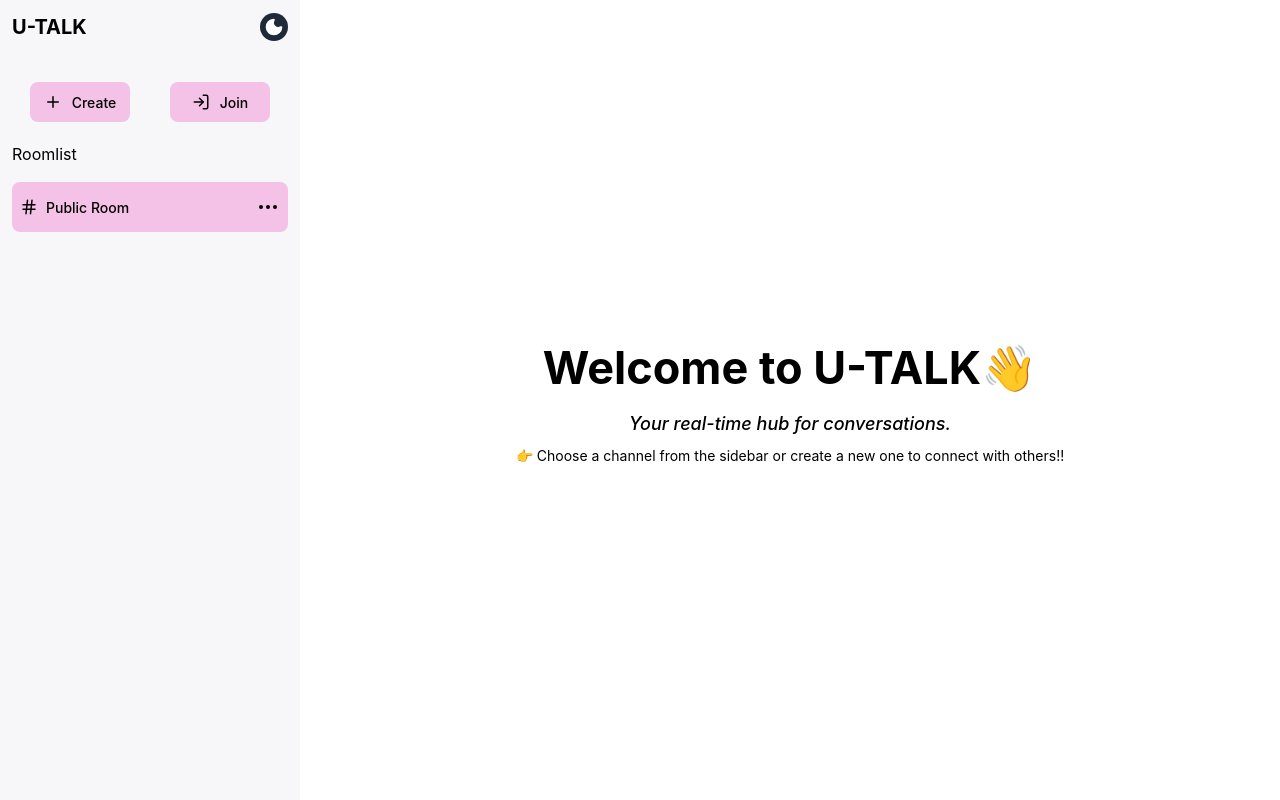
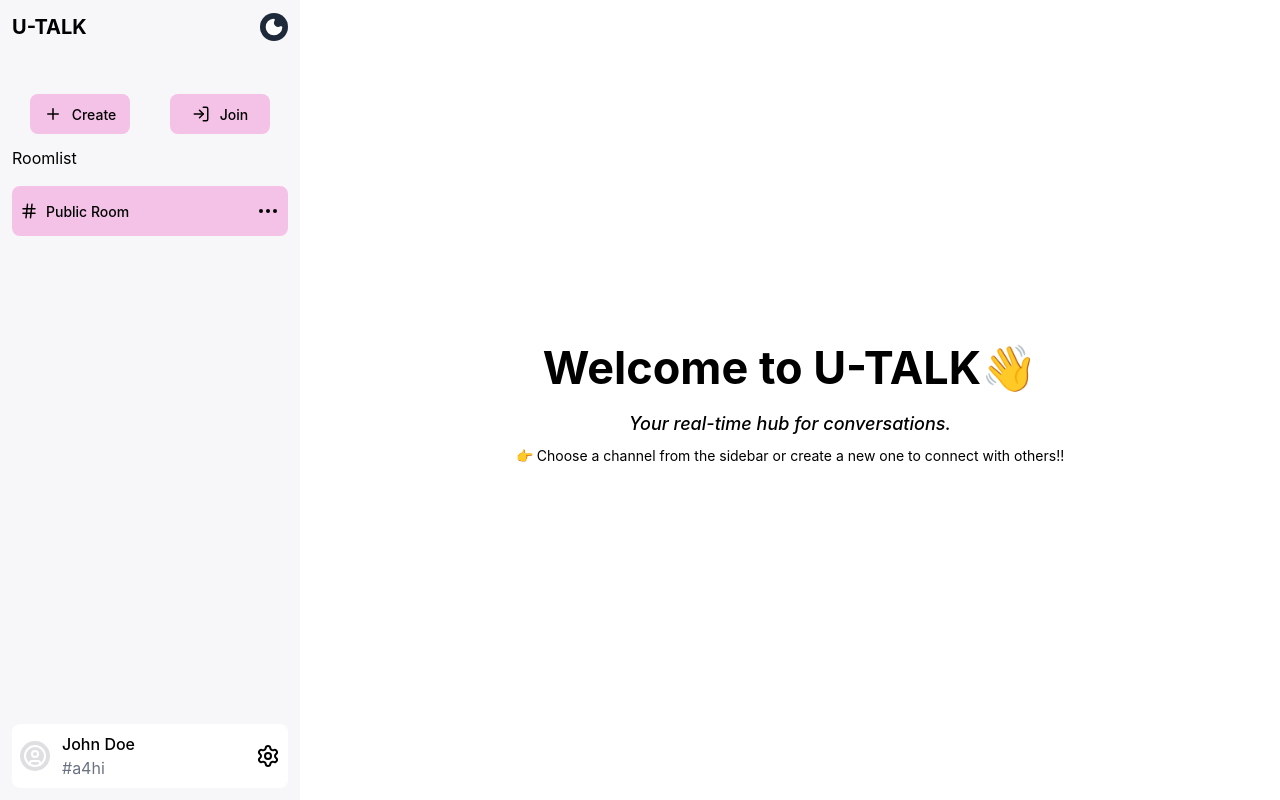
Before and after one commit to Zer0-Gravity/mini-react-project, a React (Vite) app in the folder chat-app/chat-ui/: page / in a window 1280 px wide. Built offline with nearby package versions, Linux system fonts and the light colour scheme; no server answers.

Commit message:
feat: add html skeleton for user setting

```diff
--- a/chat-app/chat-ui/src/App.tsx
+++ b/chat-app/chat-ui/src/App.tsx
@@ -2,6 +2,7 @@ import { BrowserRouter, Route, Routes } from "react-router";
 import MainLayout from "./components/MainLayout";
 import EmptyState from "./components/EmptyState";
 import ChatWindow from "./components/ChatWindow";
+import UserSetting from "./components/Usersetting";
 
 function App() {
     return (
@@ -11,6 +12,8 @@ function App() {
                     <Route index element={<EmptyState />} />
                     <Route path="/:roomId" element={<ChatWindow />} />
                 </Route>
+
+                <Route path="user-setting" element={<UserSetting />} />
             </Routes>
         </BrowserRouter>
     );
--- a/chat-app/chat-ui/src/components/Sidebar.tsx
+++ b/chat-app/chat-ui/src/components/Sidebar.tsx
@@ -1,6 +1,15 @@
-import { Hash, LogIn, Moon, MoreHorizontal, Plus, Sun } from "lucide-react";
+import {
+    Hash,
+    LogIn,
+    Moon,
+    MoreHorizontal,
+    Plus,
+    Settings,
+    Sun,
+    UserCircle,
+} from "lucide-react";
 import { useEffect, useState } from "react";
-import { Link } from "react-router";
+import { Link, useNavigate } from "react-router";
 import { useModal, useRoom } from "../store";
 
 function Sidebar() {
@@ -8,6 +17,7 @@ function Sidebar() {
         //Get the saved theme from the local storage
         return localStorage.getItem("theme") === "dark";
     });
+    const navigate = useNavigate();
     const { roomList } = useRoom();
     const { openModal } = useModal();
 
@@ -25,7 +35,7 @@ function Sidebar() {
     }, [theme]);
 
     return (
-        <main className="bg-sidebar h-full p-3 space-y-5">
+        <main className="bg-sidebar h-full p-3 flex gap-3 flex-col">
             <div className="flex items-center mb-10">
                 <h1 className="font-bold text-[20px] flex-1 text-primary-text">
                     U-TALK
@@ -60,7 +70,7 @@ function Sidebar() {
                 </button>
             </section>
 
-            <section className="space-y-4">
+            <section className="space-y-4 flex-1">
                 <h1 className="text-primary-text">Roomlist</h1>
 
                 <div className="flex flex-col gap-3">
@@ -81,6 +91,20 @@ function Sidebar() {
                     ))}
                 </div>
             </section>
+
+            {/* Account section */}
+            <section className="flex justify-between text-primary-text bg-main-chat items-center p-2 rounded-lg">
+                <div className="flex gap-3 items-center">
+                    <div className="bg-message-input w-7.5 h-7.5 grid place-items-center rounded-full text-secondary-text">
+                        <UserCircle />
+                    </div>
+                    <div>
+                        <h1 className="font-medium">John Doe</h1>
+                        <p className="text-gray-500">#a4hi</p>
+                    </div>
+                </div>
+                <Settings onClick={() => navigate("user-setting")} />
+            </section>
         </main>
     );
 }
--- /dev/null
+++ b/chat-app/chat-ui/src/components/UserSetting.tsx
@@ -0,0 +1,54 @@
+import { Copy, Download, Trash, XCircle } from "lucide-react";
+import { useNavigate } from "react-router";
+
+function UserSetting() {
+    const navigate = useNavigate();
+    return (
+        <main className="bg-main-chat h-screen w-screen p-5 md:flex md:justify-center">
+            <div className="md:w-162.5">
+                <header className="flex justify-between text-primary-text">
+                    <h1>User Setting</h1>
+                    <XCircle onClick={() => navigate("/")} />
+                </header>
+
+                <section>
+                    <div className="flex gap-10">
+                        <p>User ID</p>
+                        <div className="flex">
+                            <input
+                                type="text"
+                                placeholder="Save to generate code"
+                                readOnly
+                            />
+                            <Copy />
+                        </div>
+                    </div>
+                    <div className="flex">
+                        <p>Display Name</p>
+                        <input type="text" />
+                    </div>
+                    <button>Save Button</button>
+                </section>
+
+                <section>
+                    <div className="flex items-center">
+                        <p>More Option</p>
+                        <div className="h-0.5 w-full bg-black" />
+                    </div>
+                    <div>
+                        <button className="button">
+                            <Download />
+                            <p>Download Data</p>
+                        </button>
+                        <button className="button">
+                            <Trash />
+                            <p>Wipe Data</p>
+                        </button>
+                    </div>
+                </section>
+            </div>
+        </main>
+    );
+}
+
+export default UserSetting;
```
Also changed, not shown: chat-app/chat-ui/src/components/ChatWindow.tsx (+1 -9 lines).
